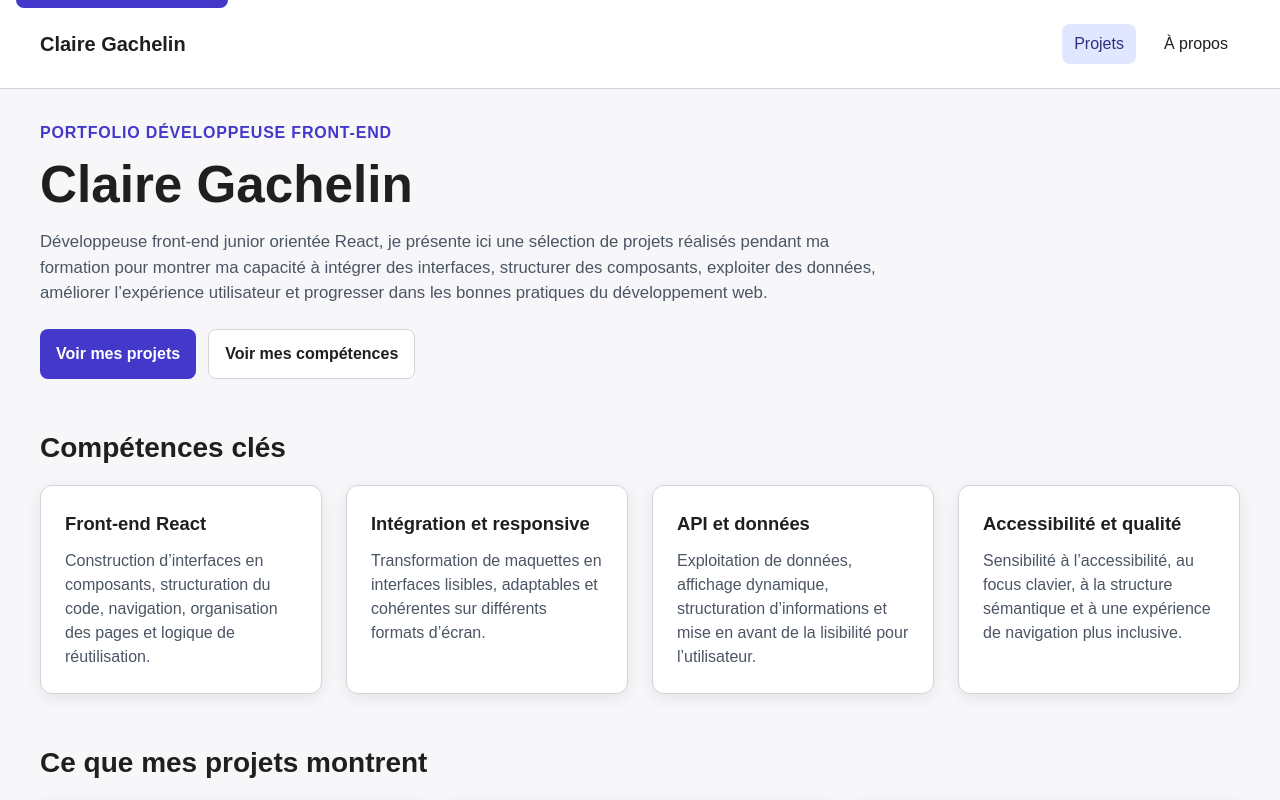
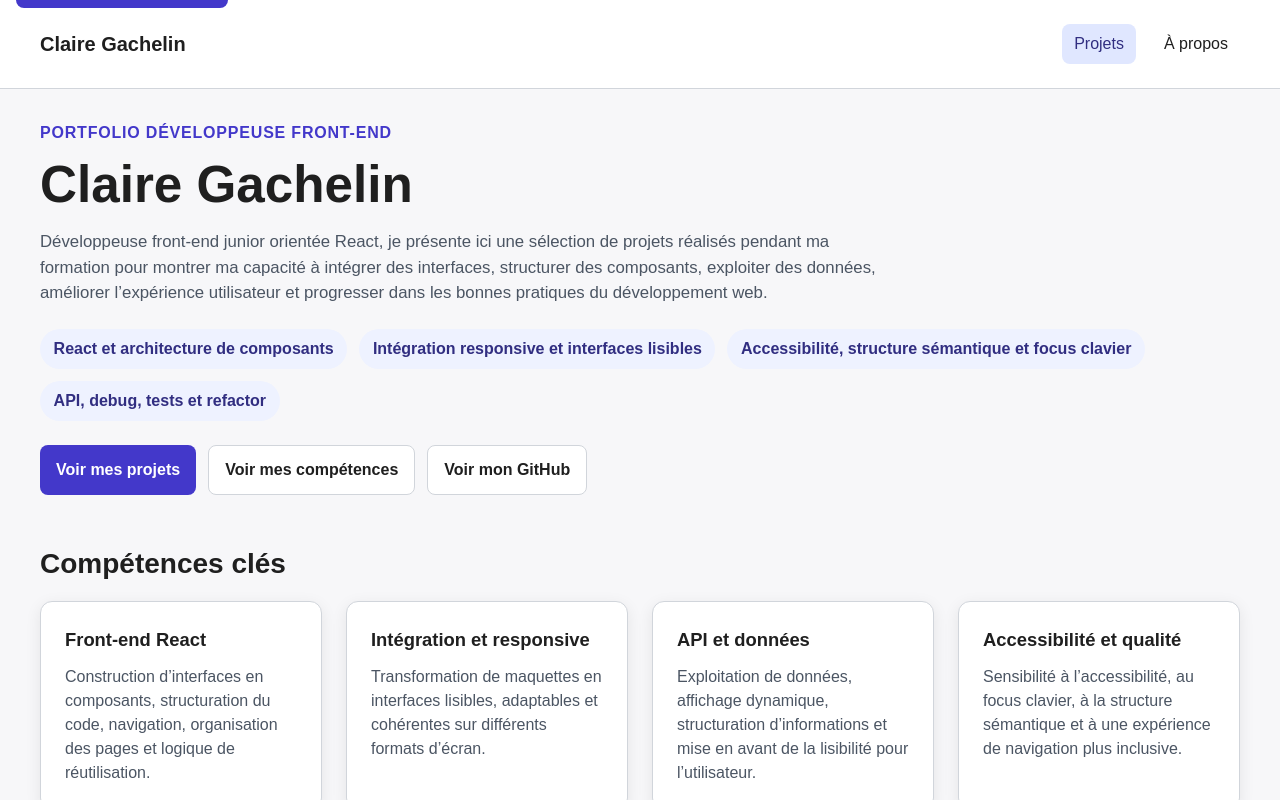
Before and after one commit to Ma-Eum/Portfolio-claire, a React (Vite) app: page / in a window 1280 px wide. Shown: the top 800 px of the page. Built offline with nearby package versions, Linux system fonts and the light colour scheme.

Commit message:
Amélioration de la page d'accueil avec points forts et accès GitHub

```diff
--- a/index.html
+++ b/index.html
@@ -9,7 +9,7 @@
     <!-- Adaptation mobile -->
     <meta name="viewport" content="width=device-width, initial-scale=1.0" />
 
-    <!-- Description du site (SEO et partage) -->
+    <!-- Description du site -->
     <meta
       name="description"
       content="Portfolio de Claire Gachelin, développeuse front-end junior spécialisée en React. Présentation de projets web, intégration responsive, API, accessibilité et bonnes pratiques du développement."
@@ -17,6 +17,32 @@
 
     <!-- Titre affiché dans l’onglet du navigateur -->
     <title>Claire Gachelin – Développeuse Front-End React</title>
+
+    <!-- Open Graph : aperçu lors du partage -->
+    <meta property="og:title" content="Claire Gachelin – Développeuse Front-End React" />
+    <meta
+      property="og:description"
+      content="Découvrez mon portfolio de développeuse front-end junior : projets React, intégration, accessibilité, API et bonnes pratiques."
+    />
+    <meta property="og:type" content="website" />
+    <meta property="og:url" content="https://claire-gachelin-portfolio.netlify.app/" />
+    <meta
+      property="og:image"
+      content="https://claire-gachelin-portfolio.netlify.app/preview-portfolio.png"
+    />
+    <meta property="og:locale" content="fr_FR" />
+
+    <!-- Twitter / X cards -->
+    <meta name="twitter:card" content="summary_large_image" />
+    <meta name="twitter:title" content="Claire Gachelin – Développeuse Front-End React" />
+    <meta
+      name="twitter:description"
+      content="Portfolio de Claire Gachelin : projets React, intégration responsive, accessibilité et développement front-end."
+    />
+    <meta
+      name="twitter:image"
+      content="https://claire-gachelin-portfolio.netlify.app/preview-portfolio.png"
+    />
   </head>
 
   <body>
--- a/src/pages/Home/Home.jsx
+++ b/src/pages/Home/Home.jsx
@@ -29,12 +29,31 @@ function Home() {
             progresser dans les bonnes pratiques du développement web.
           </p>
 
+          {/* Points forts visibles immédiatement pour un recruteur */}
+          <ul className="home__highlights" aria-label="Points forts du profil">
+            <li>React et architecture de composants</li>
+            <li>Intégration responsive et interfaces lisibles</li>
+            <li>Accessibilité, structure sémantique et focus clavier</li>
+            <li>API, debug, tests et refactor</li>
+          </ul>
+
           <div className="home__hero-actions">
             <a className="home__button home__button--primary" href="#projects-section">
               Voir mes projets
             </a>
+
             <a className="home__button home__button--secondary" href="#skills-section">
               Voir mes compétences
+            </a>
+
+            <a
+              className="home__button home__button--secondary"
+              href="https://github.com/Ma-Eum"
+              target="_blank"
+              rel="noreferrer"
+              aria-label="Voir le profil GitHub de Claire Gachelin"
+            >
+              Voir mon GitHub
             </a>
           </div>
         </section>
@@ -131,7 +150,7 @@ function Home() {
           </div>
         </section>
 
-                {/* Section de prise de contact :
+        {/* Section de prise de contact :
             contrairement au footer, ce bloc ne duplique pas toutes les coordonnées.
             Il sert surtout d'appel à l'action pour inviter un recruteur à me contacter. */}
         <section
--- a/src/pages/Home/Home.scss
+++ b/src/pages/Home/Home.scss
@@ -27,6 +27,29 @@
   margin: 0 0 $spacing-lg;
   color: $color-text-secondary;
   font-size: 1.05rem;
+}
+
+.home__highlights {
+  display: flex;
+  flex-wrap: wrap;
+  gap: $spacing-sm;
+  margin: 0 0 $spacing-lg;
+  padding: 0;
+  list-style: none;
+}
+
+.home__highlights li {
+  padding: 0.5rem 0.85rem;
+  background-color: #eef2ff;
+  border-radius: 999px;
+  color: $color-primary-hover;
+  font-weight: 600;
+}
+
+.home__contact-actions {
+  display: flex;
+  flex-wrap: wrap;
+  gap: $spacing-sm;
 }
 
 .home__hero-actions {
```
Also changed, not shown: public/preview-portfolio.png (added).
